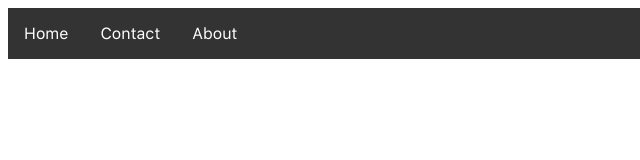
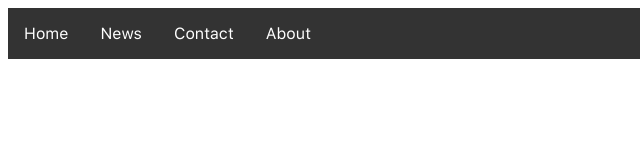
Before and after one commit to Gurjas604/firstwebpage, a plain HTML site: page index.html in a window 1280 px wide. Shown: the full height of the page, 0-640 px from the left. Drawn offline with Linux system fonts and the light colour scheme.

Commit message:
Testing branch
added news tab to Test branch to learn about branching

```diff
--- a/index.html
+++ b/index.html
@@ -43,6 +43,7 @@ li a:hover {
 
 <ul>
   <li><a href="#home">Home</a></li>
+  <li><a href="#news">News</a></li>
   <li><a href="#contact">Contact</a></li>
   <li><a href="#about">About</a></li>
 
```
